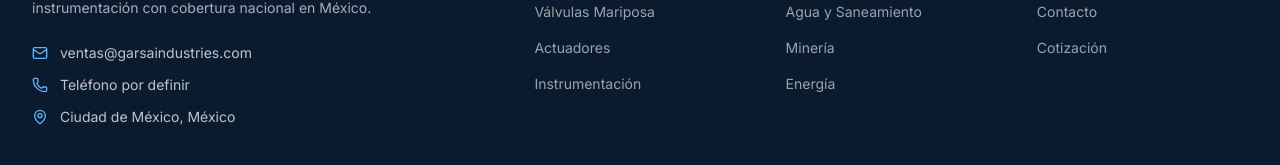
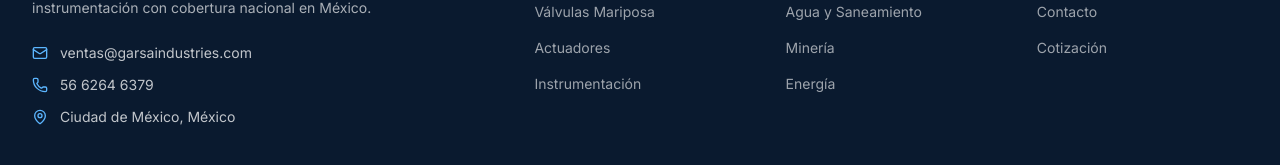
Before and after one commit to edgarivangar/garsaindustries, a Next.js app: page / in a window 1280 px wide. Shown: the part 5704-5869 px from the top of the page. Built offline with nearby package versions, Linux system fonts and the light colour scheme.

Commit message:
Update site-footer.tsx
Se agregó teléfono

```diff
--- a/components/site-footer.tsx
+++ b/components/site-footer.tsx
@@ -32,7 +32,7 @@ export function SiteFooter() {
             </p>
             <ul className="mt-6 space-y-3 text-sm text-white/75">
               <li className="flex items-center gap-3"><Mail className="size-4 text-[#5cb6ff]" />ventas@garsaindustries.com</li>
-              <li className="flex items-center gap-3"><Phone className="size-4 text-[#5cb6ff]" />Teléfono por definir</li>
+              <li className="flex items-center gap-3"><Phone className="size-4 text-[#5cb6ff]" />56 6264 6379</li>
               <li className="flex items-center gap-3"><MapPin className="size-4 text-[#5cb6ff]" />Ciudad de México, México</li>
             </ul>
           </div>
```
